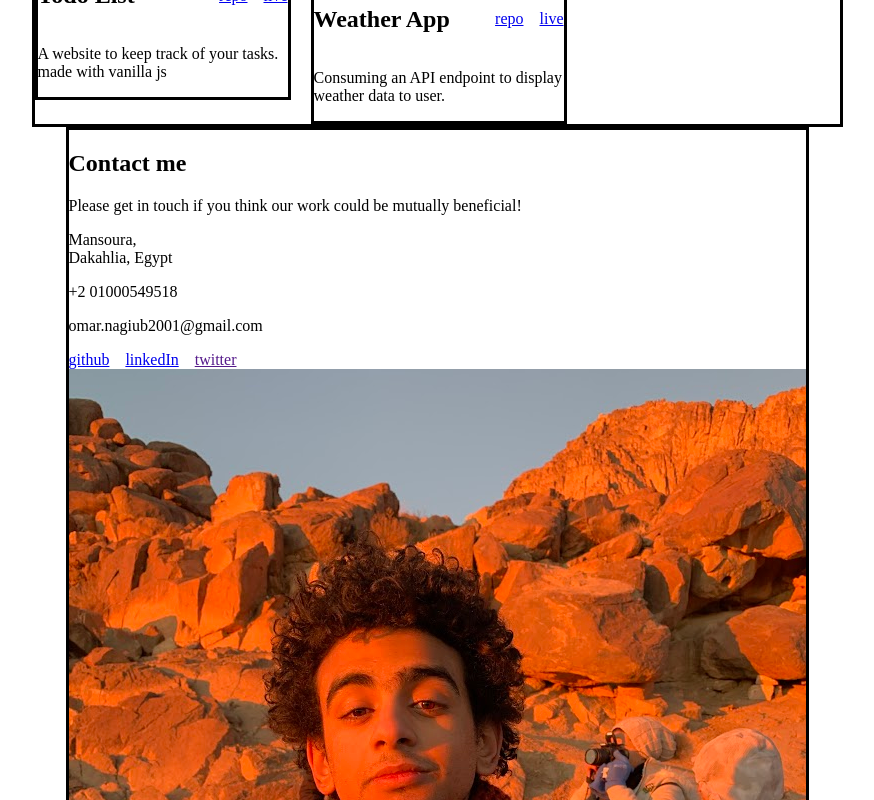
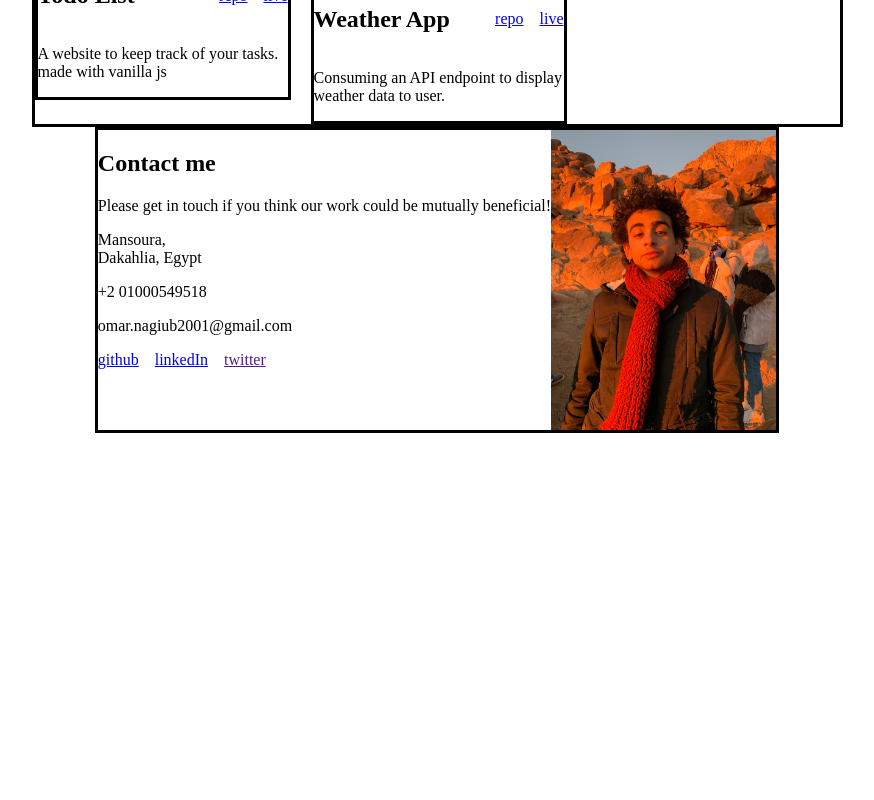
Before and after one commit to OmarNaguib/Portfolio, a React (Vite) app: page / in a window 1280 px wide. Shown: the part 1800-2600 px from the top of the page, without its empty margins (203-1077 px from the left). After the commit the page ends 2241 px from the top, so only its background shows below. Built offline with nearby package versions, Linux system fonts and the light colour scheme.

Commit message:
Add play folder

```diff
--- a/src/components/Contact.jsx
+++ b/src/components/Contact.jsx
@@ -2,7 +2,7 @@ import profilePic from "./../assets/profile.jpg";
 
 export default function Contact() {
   return (
-    <section>
+    <section className="contact">
       <div className="contact-info">
         <h2>Contact me</h2>
         <p>
```
Also changed, not shown: 1 other file (tests, documents, lock files or other folders).
